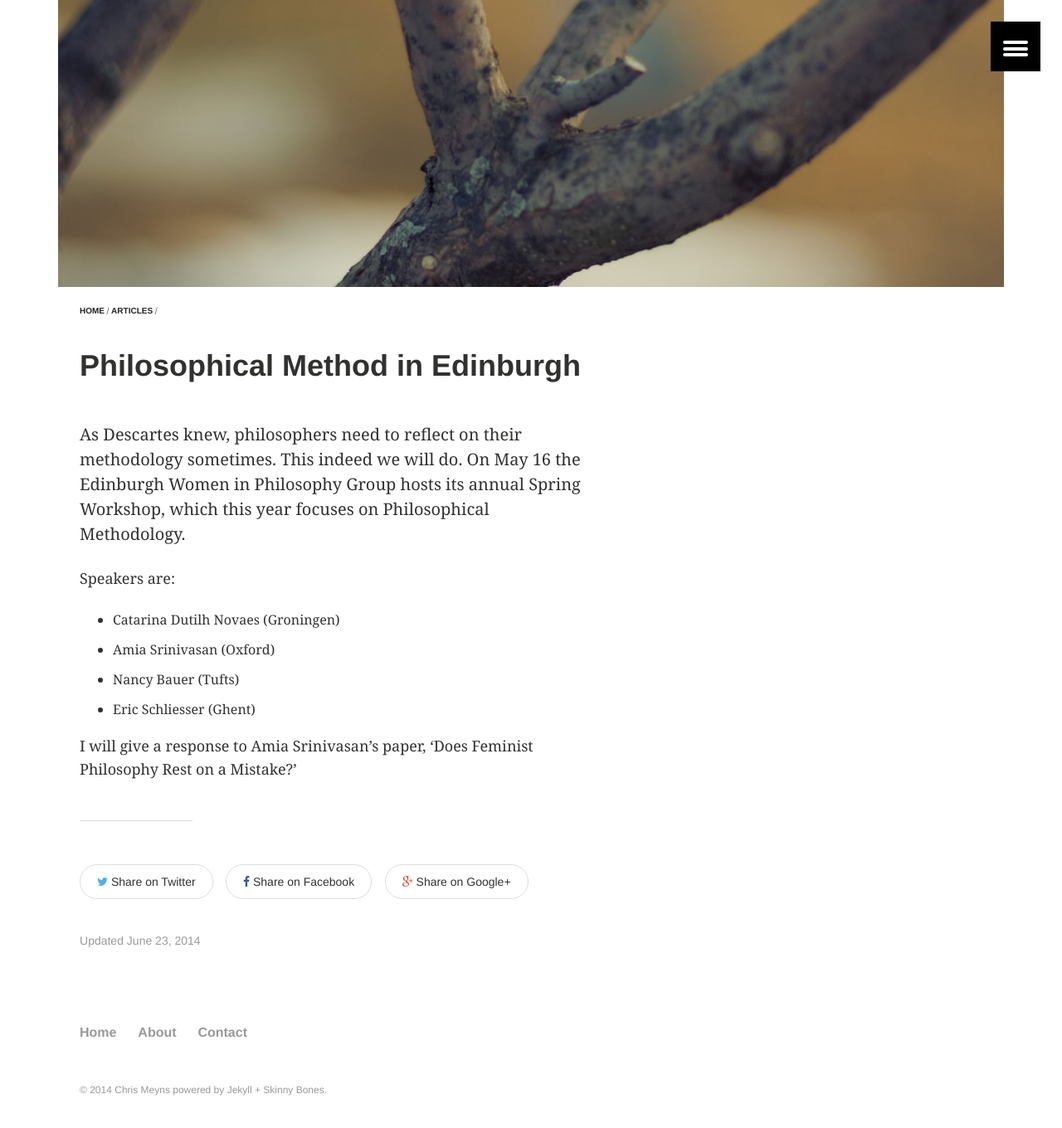
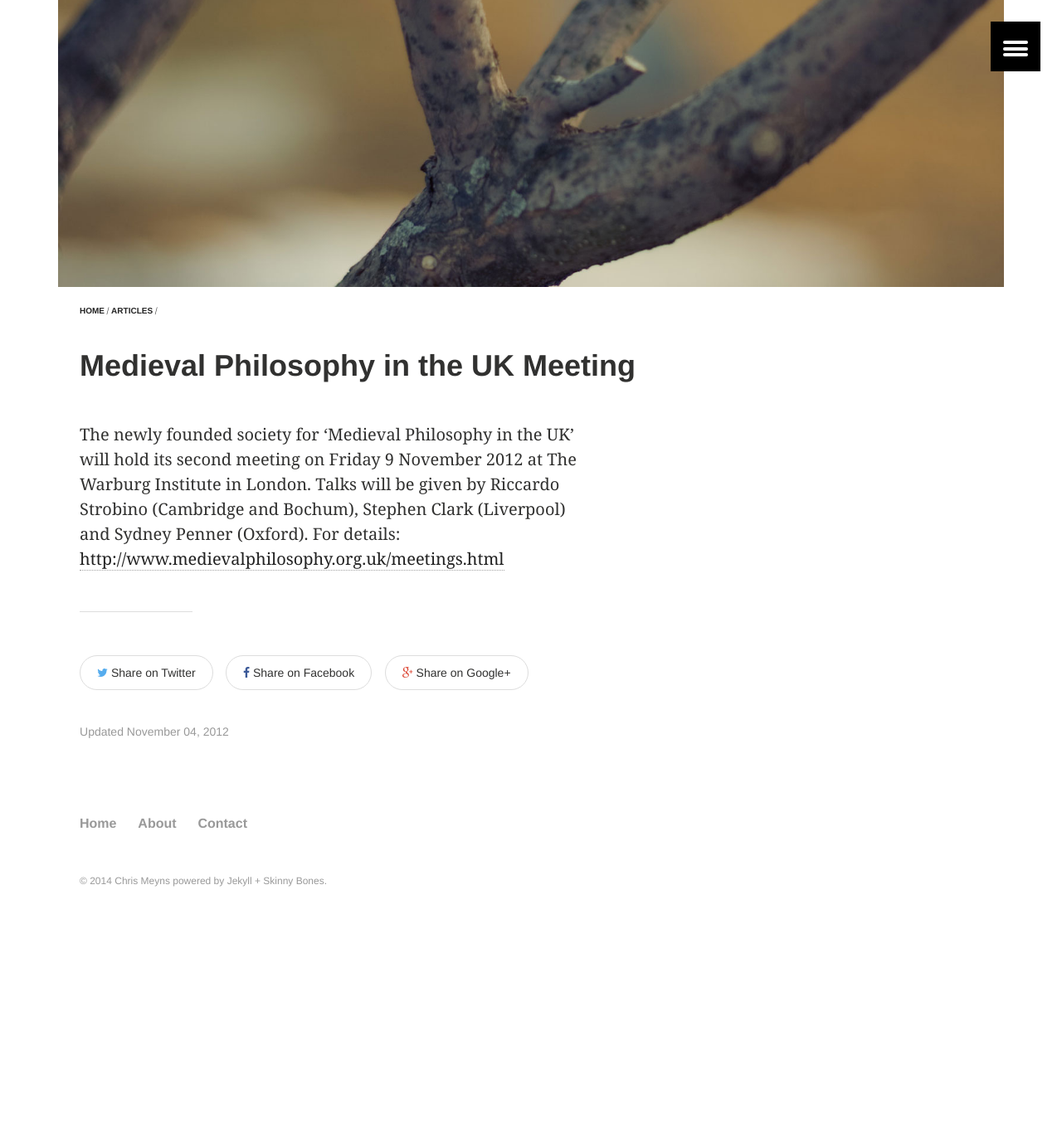
Before and after one commit to msteenhagen/csmeyns.github.io, a Jekyll site: the page built from _posts/articles/2012-11-04-meuk12.md, in a window 1280 px wide and 1400 px high, scrolled down 336 px. Shown: the top 1360 px of the window at 83% size. Built offline with Jekyll 4.4.1, drawn with Linux system fonts in a browser that asks for light colours; after the commit the page ends 1484 px from its top, so only the background shows below that.

Commit message:
txt ME Phil UK post

```diff
--- a/_posts/articles/2012-11-04-meuk12.md
+++ b/_posts/articles/2012-11-04-meuk12.md
@@ -1,7 +1,7 @@
 ---
 layout: article
-title: Philosophical Method in Edinburgh
-date: 2014-06-23T16:19:16-04:00
+title: Medieval Philosophy in the UK Meeting
+date: 2012-11-04T16:19:16-04:00
 modified:
 ads: false
 categories: articles
@@ -13,13 +13,4 @@ image:
   thumb: branch-1600x800.jpg
 ---
 
-As Descartes knew, philosophers need to reflect on their methodology sometimes. This indeed we will do. On May 16 the Edinburgh Women in Philosophy Group hosts its annual Spring Workshop, which this year focuses on Philosophical Methodology.
-
-Speakers are:
-
-- Catarina Dutilh Novaes (Groningen)
-- Amia Srinivasan (Oxford)
-- Nancy Bauer (Tufts)
-- Eric Schliesser (Ghent)
-
-I will give a response to Amia Srinivasan’s paper, ‘Does Feminist Philosophy Rest on a Mistake?’
+The newly founded society for ‘Medieval Philosophy in the UK’ will hold its second meeting on Friday 9 November 2012 at The Warburg Institute in London. Talks will be given by Riccardo Strobino (Cambridge and Bochum), Stephen Clark (Liverpool) and Sydney Penner (Oxford). For details: [http://www.medievalphilosophy.org.uk/meetings.html](http://www.medievalphilosophy.org.uk/meetings.html)
```
